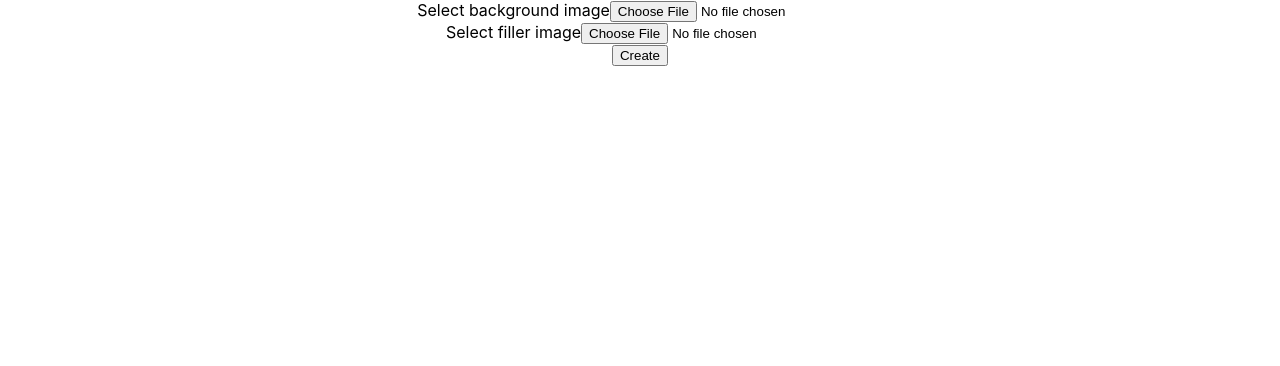
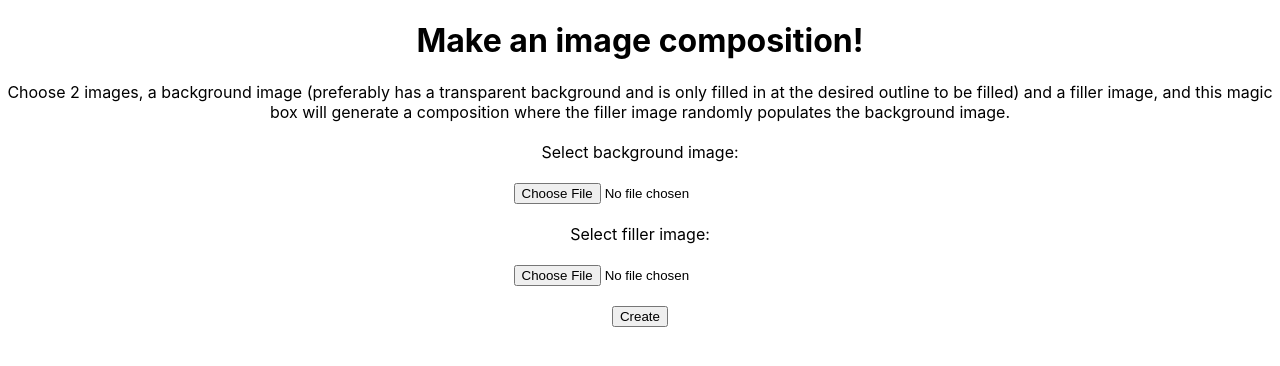
Before and after one commit to Lypho2012/thisIsNotASearchEngine, a React (Create React App) app: page /image-composition in a window 1280 px wide. Shown: the top 366 px of the page. Built offline with nearby package versions, Linux system fonts and the light colour scheme.

Commit message:
add ui elements and sync up backend

```diff
--- a/src/pages/ImageComposition.tsx
+++ b/src/pages/ImageComposition.tsx
@@ -14,9 +14,11 @@ function ImageComposition() {
       form.append('filler_image_file',fillerImage)
     }
 
-    axios.post('/create-image-composition', form)
-      .then(data => {
-        console.log(data);
+    axios.post('http://localhost:8000/create-image-composition', form)
+      .then(result => {
+        setResultImage(".."+result["data"]["res"]);
+        console.log(resultImage)
+        console.log("../image-compositions/composition2025-02-07_17-15-50.png")
       })
       .catch(error => {
         console.error('Error uploading image:', error);
@@ -29,30 +31,36 @@ function ImageComposition() {
   }
   const onFillerImageChange = (event: ChangeEvent<HTMLInputElement>) => {
     if (event.target.files) {
-      console.log(event.target.files)
       setFillerImage(event.target.files[0])
     }
   }
   return (
     <div>
-      <div>
-        Select background image
+      <h1>Make an image composition!</h1>
+      <p>Choose 2 images, a background image (preferably has a transparent background and is only filled in at the desired outline to be filled) and a filler image, and this magic box will generate a composition where the filler image randomly populates the background image.</p>
+      <div style={{"margin":"20px"}}>
+        Select background image:
+      </div>
       <input
         type="file"
         accept="image/*"
         onChange={onBackgroundImageChange}
       />
+      <div style={{"margin":"20px"}}>
+        Select filler image:
       </div>
-      <div>
-        Select filler image
       <input
         type="file"
         accept="image/*"
         onChange={onFillerImageChange}
       />
-      </div>
-      <button onClick={makeImage}>Create</button>
-      <img src={resultImage}/>
+      <br/>
+      <button onClick={makeImage} style={{"margin":"20px"}}>Create</button>
+      <br/>
+      {
+        resultImage ? <img src={resultImage}></img> : <></>
+      }
+
     </div>
   )
 }
```
Also changed, not shown: src/image-compositions/composition2025-02-07_17-15-50.png (renamed from composition2025-02-07_17-15-50.png), 1 other file (tests, documents, lock files or other folders). Lines whose indentation alone changed are shown as unchanged.
